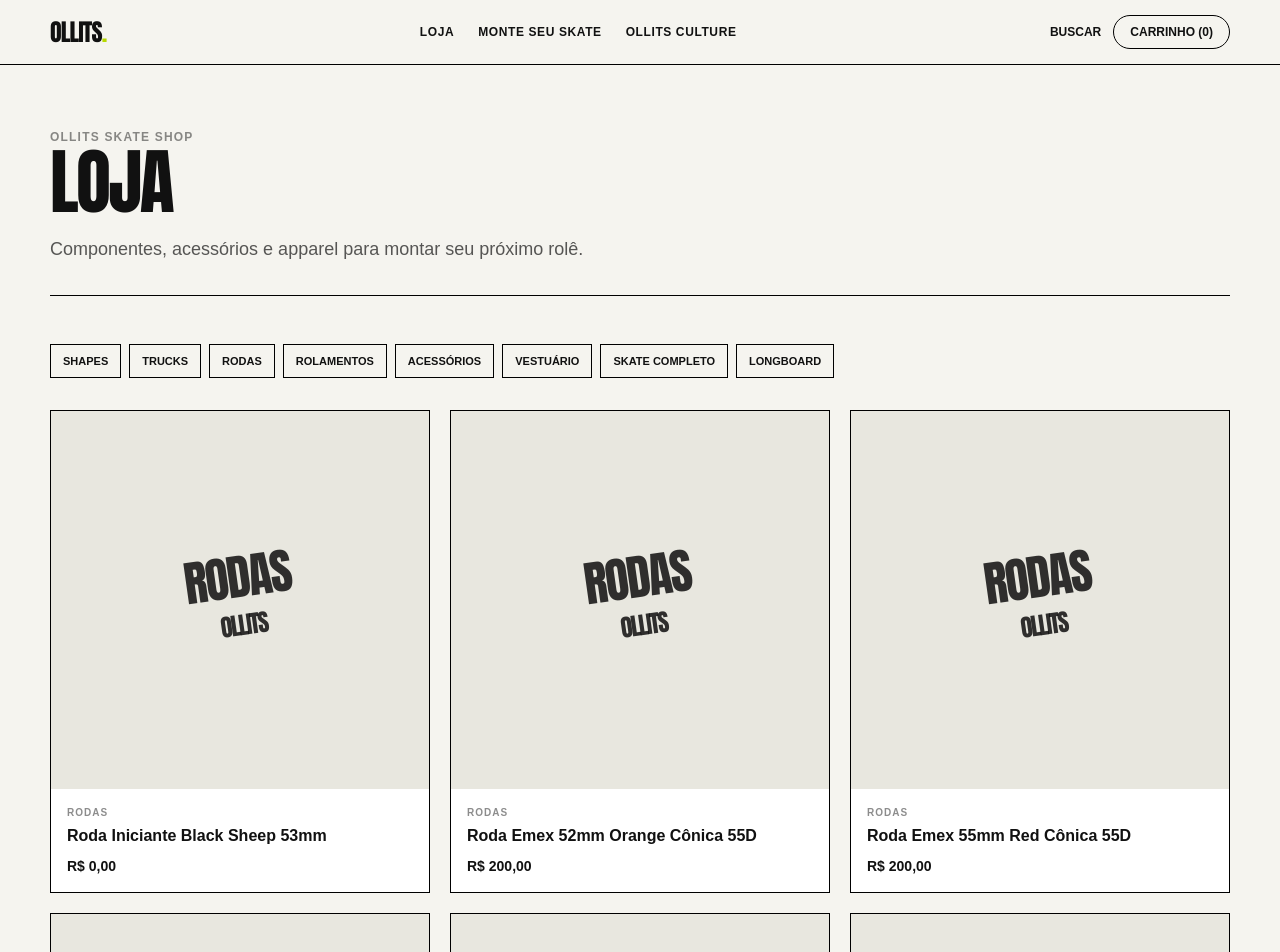
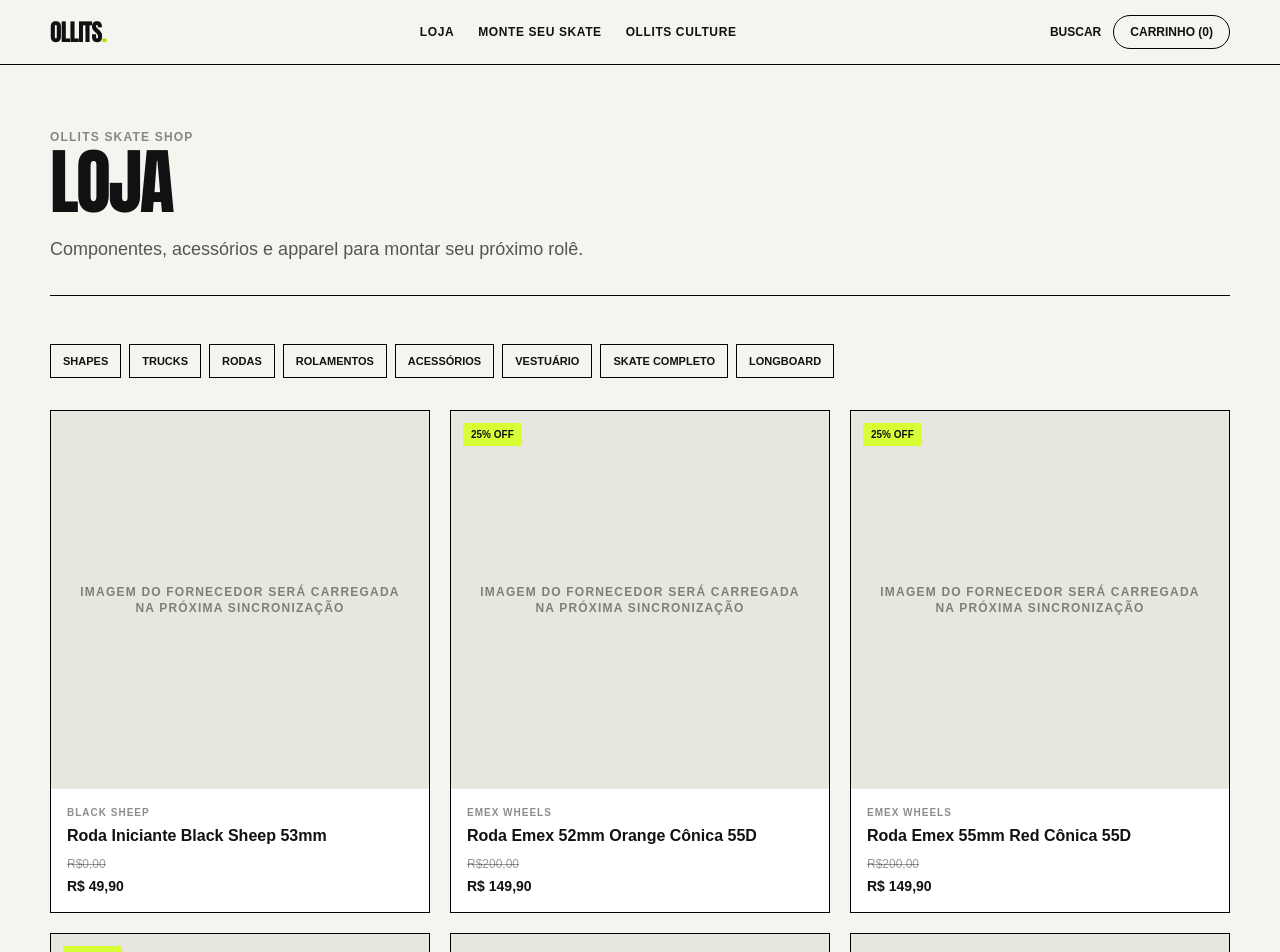
Before and after one commit to Tacones/Ollits-skate-shop, a Next.js app: page /loja in a window 1280 px wide. Shown: the top 952 px of the page. Built offline with nearby package versions, Linux system fonts and the light colour scheme.

Commit message:
feat(store): render supplier images and promotional pricing

```diff
--- a/src/components/product-card.tsx
+++ b/src/components/product-card.tsx
@@ -1,15 +1,42 @@
+import Image from 'next/image';
 import Link from 'next/link';
 import type { Product } from '@/data/products';
+import { getProductPrice } from '@/data/catalog';
 
 export function ProductCard({ product }: { product: Product }) {
+  const currentPrice = getProductPrice(product);
+  const hasPromo = product.promotionalPrice !== undefined;
+  const image = product.images[0];
+
   return (
     <article className="card-hover group border border-black bg-white">
       <Link href={`/produto/${product.id}`} className="block">
-        <div className="relative flex aspect-square items-center justify-center overflow-hidden bg-[#e8e7df] p-8">
-          <div className="display rotate-[-8deg] text-center text-5xl uppercase leading-[.8] text-black/80">{product.category}<br /><span className="text-2xl">OLLITS</span></div>
-          {product.tag && <span className="absolute left-3 top-3 bg-[#d8ff35] px-2 py-1 text-[10px] font-black uppercase">{product.tag}</span>}
+        <div className="relative flex aspect-square items-center justify-center overflow-hidden bg-[#e8e7df]">
+          {image ? (
+            <Image
+              src={image.src}
+              alt={image.alt || product.name}
+              fill
+              sizes="(max-width: 768px) 50vw, 25vw"
+              className="object-contain p-5"
+            />
+          ) : (
+            <div className="px-6 text-center text-xs font-bold uppercase tracking-widest text-black/45">
+              Imagem do fornecedor será carregada na próxima sincronização
+            </div>
+          )}
+          {product.discountPercent ? (
+            <span className="absolute left-3 top-3 bg-[#d8ff35] px-2 py-1 text-[10px] font-black uppercase">
+              {product.discountPercentRaw || `${product.discountPercent}% OFF`}
+            </span>
+          ) : null}
         </div>
-        <div className="p-4"><p className="text-[10px] font-bold uppercase tracking-widest text-black/45">{product.category}</p><h3 className="mt-1 font-bold">{product.name}</h3><p className="mt-2 text-sm font-semibold">R$ {product.price.toFixed(2).replace('.', ',')}</p></div>
+        <div className="p-4">
+          <p className="text-[10px] font-bold uppercase tracking-widest text-black/45">{product.brand || product.category}</p>
+          <h3 className="mt-1 font-bold">{product.name}</h3>
+          {hasPromo ? <p className="mt-2 text-xs text-black/40 line-through">{product.priceRaw}</p> : null}
+          <p className="mt-1 text-sm font-semibold">R$ {currentPrice.toFixed(2).replace('.', ',')}</p>
+        </div>
       </Link>
     </article>
   );
```
